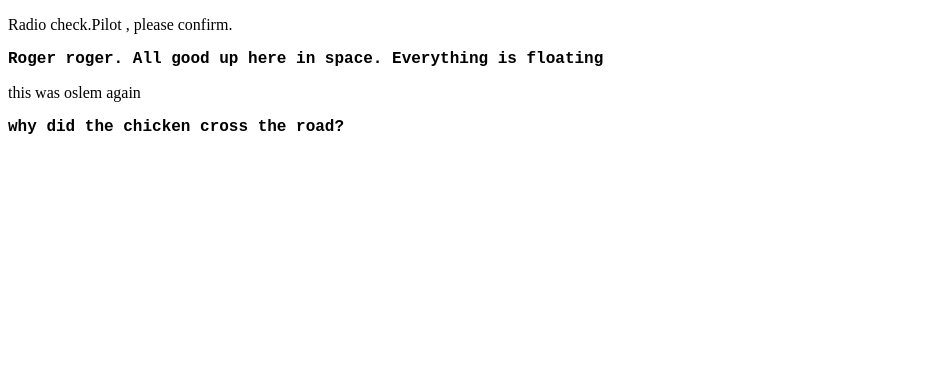
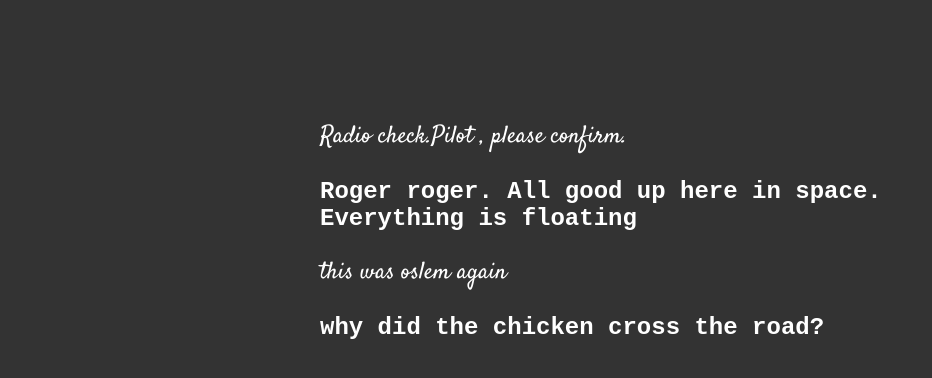
Before and after one commit to ozlemyalcin/communication-log, a plain HTML site: page index.html in a window 1280 px wide. Shown: the whole page, without its empty margins (0-932 px from the left). Drawn offline with Linux system fonts and the light colour scheme.

Commit message:
readd style.css and make it spicy!

```diff
--- a/index.html
+++ b/index.html
@@ -1,6 +1,8 @@
 <!DOCTYPE html>
 <html>
     <head>
+        <link rel="stylesheet" type="text/css" href="style.css">
+        <link href="https://fonts.googleapis.com/css?family=Satisfy" rel="stylesheet">
         <style>
             .pilot {
                 font-weight: bold; font-family: 'Courier New', Courier, monospace;
--- /dev/null
+++ b/style.css
@@ -0,0 +1,7 @@
+body {
+    color: white;
+    background-color: #333;
+    font-size: 150%;
+    font-family: 'Satisfy', cursive;
+    margin: 5em 25%;
+ }
```
